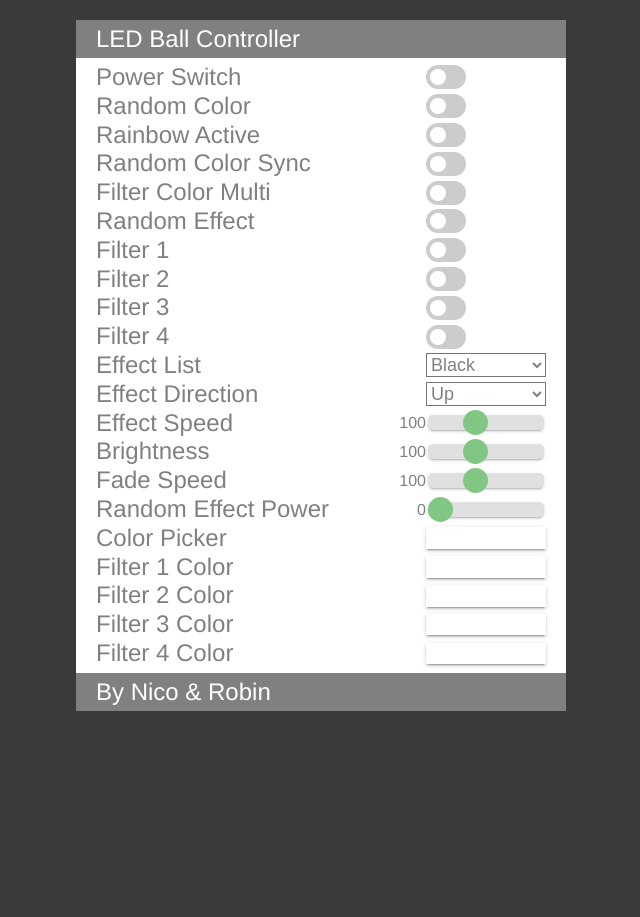
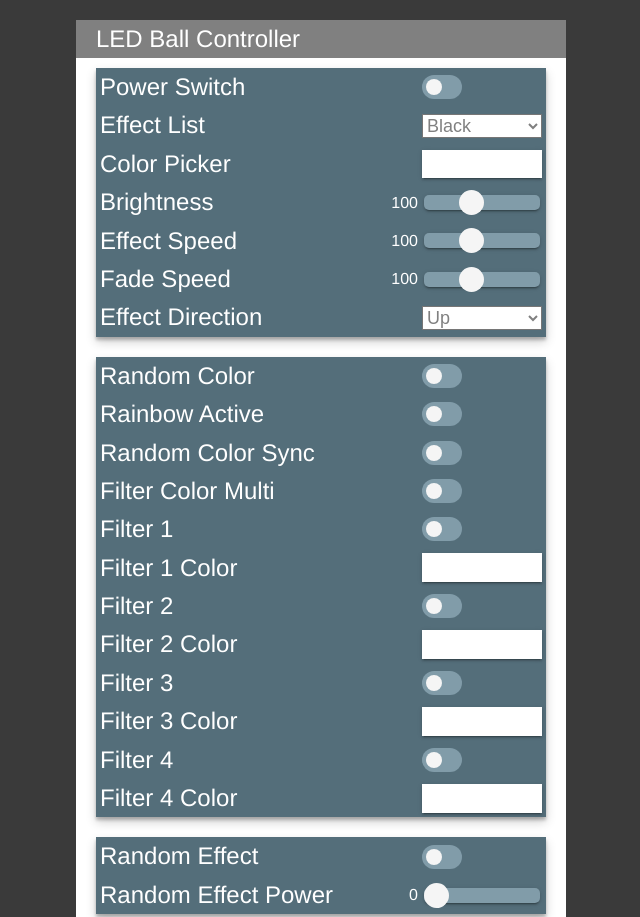
Before and after one commit to DerBrecher/ledball, a plain HTML site: page host/frontend/html/index.html in a window 1280 px wide. Shown: the top 917 px of the page, without its empty margins (319-959 px from the left). Before the commit the page ends 800 px from the top, so only its background shows below. Drawn offline with Linux system fonts and the light colour scheme.

Commit message:
polished frontend

```diff
--- a/host/frontend/html/index.html
+++ b/host/frontend/html/index.html
@@ -2,7 +2,7 @@
 <html lang="en">
 
 <head>
-    <title>LED Ball Controller 2</title>
+    <title>LED Ball Controller</title>
     <script src="thirdpartyjs/live.js" type="text/javascript"></script>
     <script src="thirdpartyjs/mqttws31.js" type="text/javascript"></script>
     <script src="thirdpartyjs/jscolor.js" type="text/javascript"></script>
@@ -16,14 +16,85 @@
     <header id="status">LED Ball Controller</header>
     <section>
         <div>
+            <div>
                 <div class="firstColumn">Power Switch</div>
                 <div class="secondColumn"></div>
                 <div class="thirdColumn">
                     <label class="switch">
                         <input type="checkbox" id="powerSwitch">
                         <span class="toggle round"></span>
-                </label></div>
+                    </label>
                 </div>
+            </div>
+            <div>
+                <div class="firstColumn">Effect List</div>
+                <div class="secondColumn"></div>
+                <div class="thirdColumn">
+                    <select name="effectList" id="effectList">
+                        <option value="0">Black</option>
+                        <option value="1">Solid</option>
+                        <option value="2">Rain Drop</option>
+                        <option value="3">Ring Run</option>
+                        <option value="4">Disco Ball</option>
+                        <option value="5">Disco Field</option>
+                        <option value="6">Rave</option>
+                        <option value="7">Equalizer</option>
+                        <option value="8">Single Bounce</option>
+                        <option value="9">Double Bounce</option>
+                        <option value="10">Half Flash</option>
+                        <option value="11">Quter Flash</option>
+                        <option value="12">Eigth Flash</option>
+                        <option value="13">Matrix</option>
+                        <option value="14">Wave Refresh</option>
+                    </select></div>
+            </div>
+            <div>
+                <div class="firstColumn">Color Picker</div>
+                <div class="secondColumn"></div>
+                <div class="thirdColumn">
+                    <input class="jscolor" id="colorPicker" type="button">
+                </div>
+            </div>
+            <div>
+                <div class="firstColumn">Brightness</div>
+                <div class="secondColumn">
+                    <a id="brightnessDisplay">100</a>
+                </div>
+                <div class="thirdColumn">
+                    <input type="range" id="brightness" min="1" max="255" value="100" class="slider">
+                </div>
+            </div>
+            <div>
+                <div class="firstColumn">Effect Speed</div>
+                <div class="secondColumn">
+                    <a id="effectSpeedDisplay">100</a>
+                </div>
+                <div class="thirdColumn">
+                    <input type="range" id="effectSpeed" min="1" max="255" value="100" class="slider">
+                </div>
+            </div>
+            <div>
+                <div class="firstColumn">Fade Speed</div>
+                <div class="secondColumn">
+                    <a id="fadeSpeedDisplay">100</a>
+                </div>
+                <div class="thirdColumn">
+                    <input type="range" id="fadeSpeed" min="1" max="255" value="100" class="slider">
+                </div>
+            </div>
+            <div>
+                <div class="firstColumn">Effect Direction</div>
+                <div class="secondColumn"></div>
+                <div class="thirdColumn">
+                    <select name="effectList" id="effectDirection">
+                        <option value="8">Up</option>
+                        <option value="2">Down</option>
+                        <option value="6">Right</option>
+                        <option value="4">Left</option>
+                    </select></div>
+            </div>
+        </div>
+        <div>
             <div>
                 <div class="firstColumn">Random Color</div>
                 <div class="secondColumn"></div>
@@ -61,15 +132,6 @@
                     </label></div>
             </div>
             <div>
-            <div class="firstColumn">Random Effect</div>
-            <div class="secondColumn"></div>
-            <div class="thirdColumn">
-                <label class="switch">
-                    <input type="checkbox" id="randomEffect">
-                    <span class="toggle round"></span>
-                </label></div>
-        </div>
-        <div>
                 <div class="firstColumn">Filter 1</div>
                 <div class="secondColumn"></div>
                 <div class="thirdColumn">
@@ -77,6 +139,13 @@
                         <input type="checkbox" id="filter1">
                         <span class="toggle round"></span>
                     </label></div>
+            </div>
+            <div>
+                <div class="firstColumn">Filter 1 Color</div>
+                <div class="secondColumn"></div>
+                <div class="thirdColumn">
+                    <input class="jscolor" id="filter1Color" type="button">
+                </div>
             </div>
             <div>
                 <div class="firstColumn">Filter 2</div>
@@ -88,6 +157,13 @@
                     </label></div>
             </div>
             <div>
+                <div class="firstColumn">Filter 2 Color</div>
+                <div class="secondColumn"></div>
+                <div class="thirdColumn">
+                    <input class="jscolor" id="filter2Color" type="button">
+                </div>
+            </div>
+            <div>
                 <div class="firstColumn">Filter 3</div>
                 <div class="secondColumn"></div>
                 <div class="thirdColumn">
@@ -95,6 +171,13 @@
                         <input type="checkbox" id="filter3">
                         <span class="toggle round"></span>
                     </label></div>
+            </div>
+            <div>
+                <div class="firstColumn">Filter 3 Color</div>
+                <div class="secondColumn"></div>
+                <div class="thirdColumn">
+                    <input class="jscolor" id="filter3Color" type="button">
+                </div>
             </div>
             <div>
                 <div class="firstColumn">Filter 4</div>
@@ -106,64 +189,22 @@
                     </label></div>
             </div>
             <div>
-            <div class="firstColumn">Effect List</div>
+                <div class="firstColumn">Filter 4 Color</div>
                 <div class="secondColumn"></div>
                 <div class="thirdColumn">
-                <select name="effectList" id="effectList">
-                    <option value="0">Black</option>
-                    <option value="1">Solid</option>
-                    <option value="2">Rain Drop</option>
-                    <option value="3">Ring Run</option>
-                    <option value="4">Disco Ball</option>
-                    <option value="5">Disco Field</option>
-                    <option value="6">Rave</option>
-                    <option value="7">Equalizer</option>
-                    <option value="8">Single Bounce</option>
-                    <option value="9">Double Bounce</option>
-                    <option value="10">Half Flash</option>
-                    <option value="11">Quter Flash</option>
-                    <option value="12">Eigth Flash</option>
-                    <option value="13">Matrix</option>
-                    <option value="14">Wave Refresh</option>
-                </select></div>
+                    <input class="jscolor" id="filter4Color" type="button">
                 </div>
-        <div>
-            <div class="firstColumn">Effect Direction</div>
-            <div class="secondColumn"></div>
-            <div class="thirdColumn">
-                <select name="effectList" id="effectDirection">
-                    <option value="8">Up</option>
-                    <option value="2">Down</option>
-                    <option value="6">Right</option>
-                    <option value="4">Left</option>
-                </select></div>
-        </div>
-        <div>
-            <div class="firstColumn">Effect Speed</div>
-            <div class="secondColumn">
-                <a id="effectSpeedDisplay">100</a>
-            </div>
-            <div class="thirdColumn">
-                <input type="range" id="effectSpeed" min="1" max="255" value="100" class="slider">
             </div>
         </div>
         <div>
-            <div class="firstColumn">Brightness</div>
-            <div class="secondColumn">
-                <a id="brightnessDisplay">100</a>
-            </div>
+            <div>
+                <div class="firstColumn">Random Effect</div>
+                <div class="secondColumn"></div>
                 <div class="thirdColumn">
-                <input type="range" id="brightness" min="1" max="255" value="100" class="slider">
-            </div>
-        </div>
-        <div>
-            <div class="firstColumn">Fade Speed</div>
-            <div class="secondColumn">
-                <a id="fadeSpeedDisplay">100</a>
-            </div>
-            <div class="thirdColumn">
-                <input type="range" id="fadeSpeed" min="1" max="255" value="100" class="slider">
-            </div>
+                    <label class="switch">
+                        <input type="checkbox" id="randomEffect">
+                        <span class="toggle round"></span>
+                    </label></div>
             </div>
             <div>
                 <div class="firstColumn">Random Effect Power</div>
@@ -174,43 +215,7 @@
                     <input type="range" id="randomEffectPower" min="0" max="3" value="0" class="slider">
                 </div>
             </div>
-        <div>
-            <div class="firstColumn">Color Picker</div>
-            <div class="secondColumn"></div>
-            <div class="thirdColumn">
-                <input class="jscolor" id="colorPicker" type="button">
         </div>
-        </div>
-        <div>
-            <div class="firstColumn">Filter 1 Color</div>
-            <div class="secondColumn"></div>
-            <div class="thirdColumn">
-                <input class="jscolor" id="filter1Color" type="button">
-            </div>
-        </div>
-        <div>
-            <div class="firstColumn">Filter 2 Color</div>
-            <div class="secondColumn"></div>
-            <div class="thirdColumn">
-                <input class="jscolor" id="filter2Color" type="button">
-            </div>
-        </div>
-        <div>
-            <div class="firstColumn">Filter 3 Color</div>
-            <div class="secondColumn"></div>
-            <div class="thirdColumn">
-                <input class="jscolor" id="filter3Color" type="button">
-            </div>
-        </div>
-        <div>
-            <div class="firstColumn">Filter 4 Color</div>
-            <div class="secondColumn"></div>
-            <div class="thirdColumn">
-                <input class="jscolor" id="filter4Color" type="button">
-            </div>
-        </div>
-
-
     </section>
     <footer>By Nico & Robin</footer>
 
--- a/host/frontend/html/main.css
+++ b/host/frontend/html/main.css
@@ -15,10 +15,8 @@ header {
 
 section {
     background: white;
-    color: gray;
-    padding: 5px 20px 5px 20px;
-
-    /* box-shadow: 3px 3px 6px 0px rgba(0,0,0,0.75); */
+    color: white;
+    padding: 10px 20px 10px 20px;
 }
 
 footer {
@@ -28,11 +26,26 @@ footer {
 }
 
 section div{
-  /* background: green; */
-  width: 100%;
+  /* background: pink; */
+  /* border: 1px solid gray; */
+  box-shadow: 0 5px 10px rgba(0,0,0,0.19), 0 3px 3px rgba(0,0,0,0.23);
+  margin-bottom: 20px;
+}
+
+section div div {
+  margin-bottom: 0px;
+  padding-left: 2px;
+  padding-right: 2px;
+  line-height: 1.6;
+  background: #546e7a;
   display: flex;
   flex-direction: row;
-  line-height: 1.2;
+
+  box-shadow: none;
+}
+
+section div div div{
+  align-items: center;
 }
 
 select{
@@ -40,10 +53,6 @@ select{
   color: gray;
   background: white;
   width: 100%;
-}
-
-section div div{
-  align-items: center;
 }
 
 button {
@@ -100,17 +109,25 @@ input {
 
 /*CSS Media Querry for changes need to fit phones */
 @media only screen and (max-width: 480px){
-    footer {
-        background: red;
-    }
-    body{
-      font-size: 20px;
-    }
+  body{
+    font-size: 19px;
+    padding: 0px;
+  }
+  .secondColumn{
+    font-size: 14px;
+  }
+  label{
+    width: auto;
+    margin-left: auto;
+    margin-right: 0px;
+  }
+  .thirdColumn{
+    margin-right: 10px;
+  }
 
-    .secondColumn{
-      font-size: 14px;
-    }
-
+  section div div{
+    line-height: 2;
+  }
 }
 
 
@@ -139,7 +156,7 @@ input {
     left: 0;
     right: 0;
     bottom: 0;
-    background-color: #ccc;
+    background-color: #819ca9;
     -webkit-transition: .4s;
     transition: .4s;
   }
@@ -151,17 +168,21 @@ input {
     width: 16px;
     left: 4px;
     bottom: 4px;
-    background-color: white;
+    background-color: #f5f5f5;
     -webkit-transition: .2s;
     transition: .2s;
   }
 
+  input:checked + .toggle:before {
+    /* background-color: red; */
+  }
+
   input:checked + .toggle {
-    background-color: #2196F3;
+    background-color: #363636;
   }
 
   input:focus + .toggle {
-    box-shadow: 0 0 1px #2196F3;
+    box-shadow: 0 0 1px #363636;
   }
 
   input:checked + .toggle:before {
@@ -185,9 +206,8 @@ input {
   width: 100%;
   height: 15px;
   border-radius: 5px;
-  background: #d3d3d3;
+  background: #819ca9;
   outline: none;
-  opacity: 0.7;
   -webkit-transition: .2s;
   transition: opacity .2s;
 }
@@ -202,7 +222,7 @@ input {
   width: 25px;
   height: 25px;
   border-radius: 50%;
-  background: #4CAF50;
+  background: #f5f5f5;
   cursor: pointer;
 }
 
@@ -210,6 +230,6 @@ input {
   width: 25px;
   height: 25px;
   border-radius: 50%;
-  background: #4CAF50;
+  background: #f5f5f5;
   cursor: pointer;
 }
```
Lines whose indentation alone changed are shown as unchanged.
